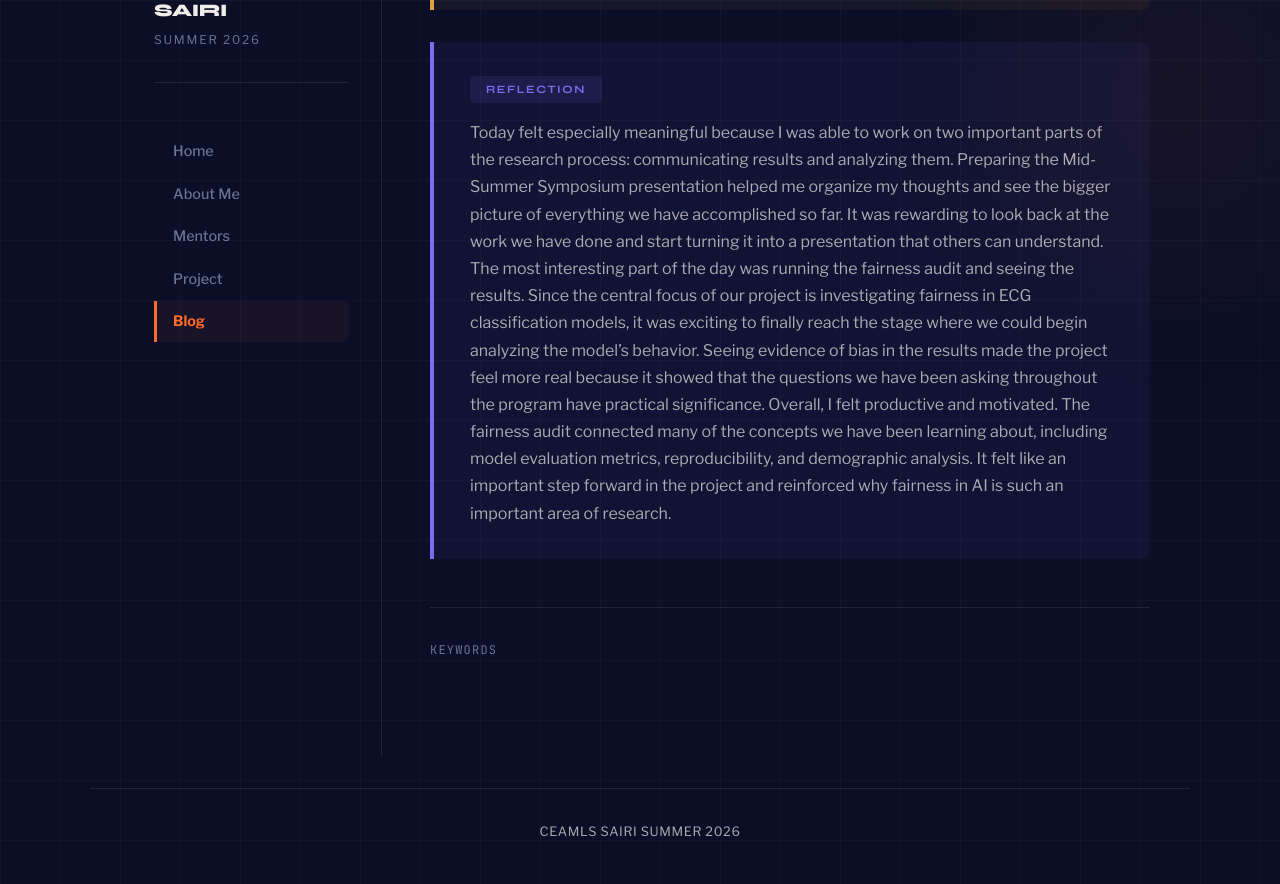
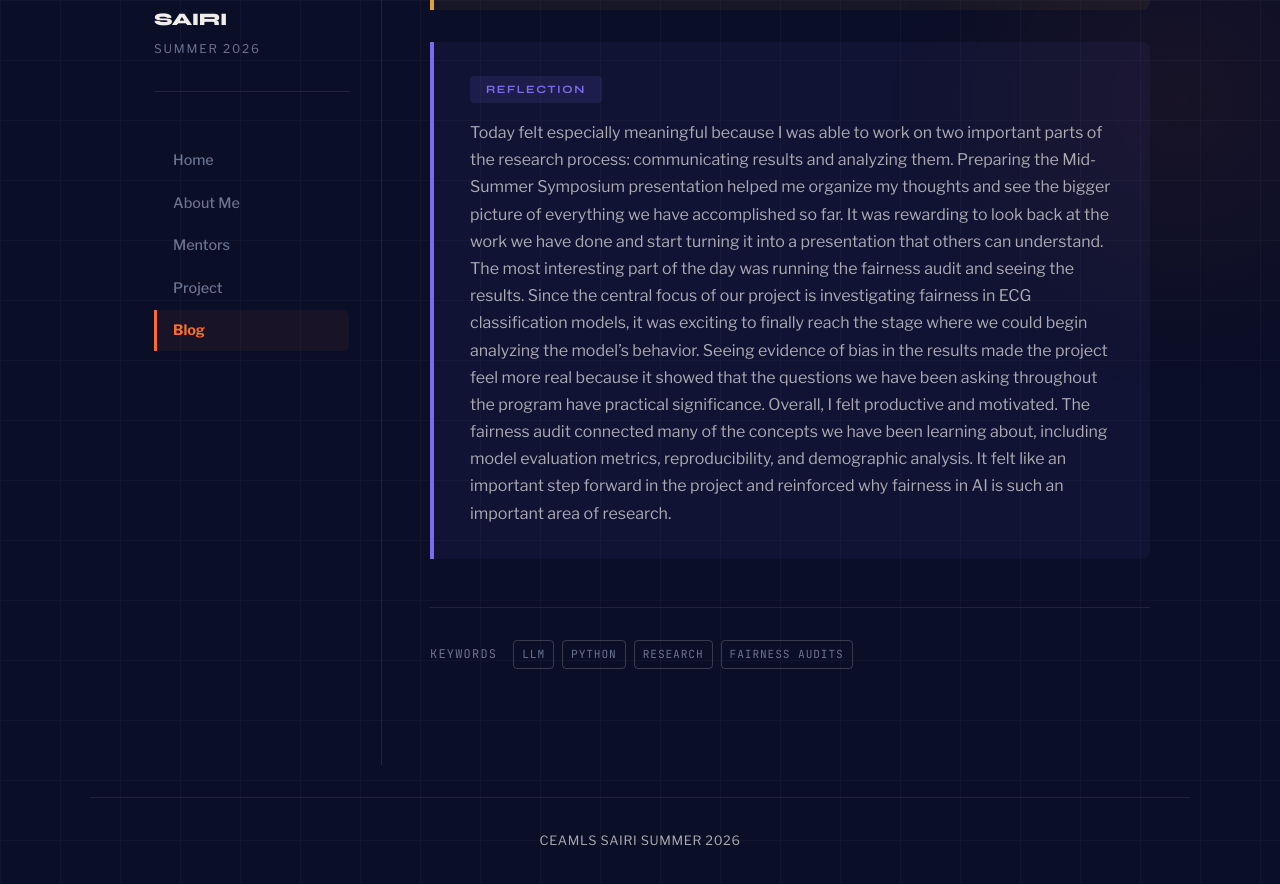
Before and after one commit to KSMerch/ksmerchceamls26.github.io, a Jekyll site: the page built from _posts/2026-06-25-day-22.md, in a window 1280 px wide and 900 px high, scrolled down 1253 px. Shown: the top 884 px of the window. Built offline with Jekyll 4.4.1, drawn with Linux system fonts in a browser that asks for light colours.

Commit message:
Update 2026-06-25-day-22.md

```diff
--- a/_posts/2026-06-25-day-22.md
+++ b/_posts/2026-06-25-day-22.md
@@ -3,7 +3,7 @@ layout: post
 title: "Day 22 — Fairness Audit Results and Symposium Preparation"
 date: 2026-06-25
 permalink: /day22.html
-tags: []
+tags: ["LLM", "Python", "Research", "Fairness Audits"]
 
 what_i_learned: |
   Today, I spent time working on my presentation for the Mid-Summer Symposium. This presentation serves as a practice opportunity before our final research presentation, so I focused on gathering information
```
